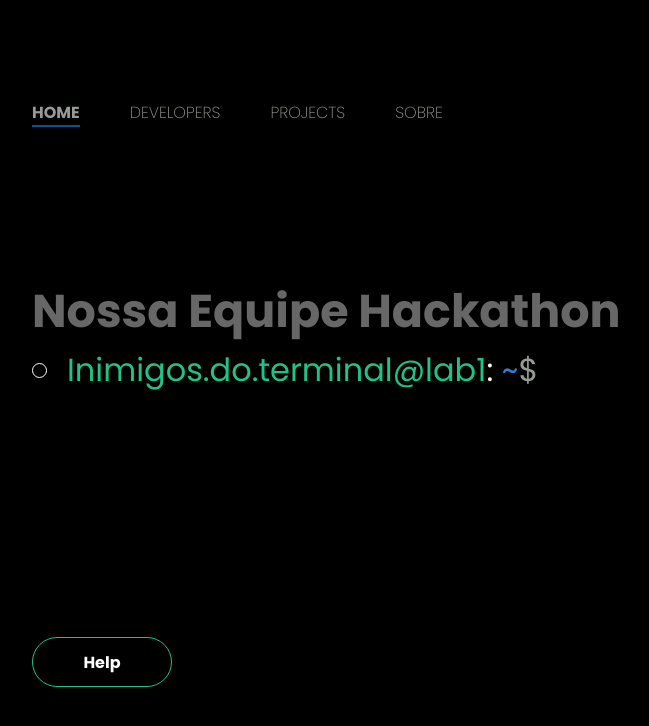
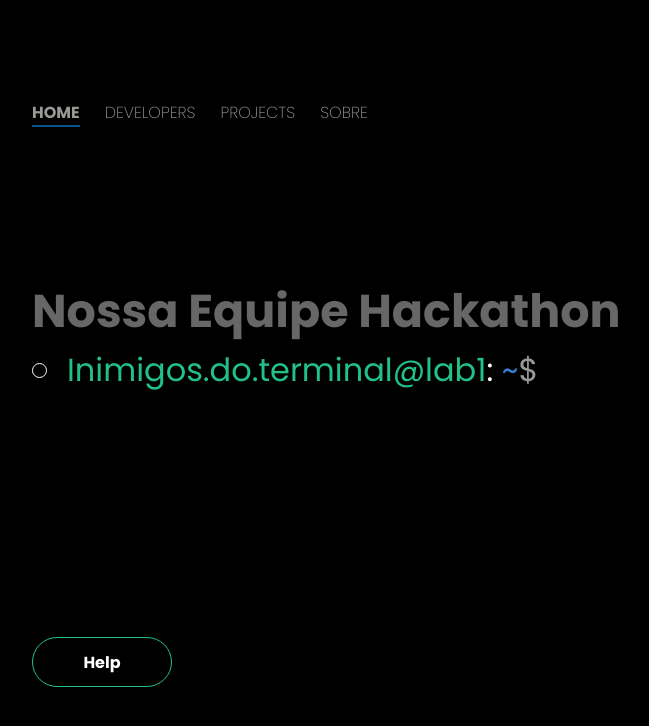
Before and after one commit to hackathon-equipe/EquipeHackaton, a Vue app: page / in a window 1280 px wide. Shown: the top 726 px of the page, without its empty margins (118-767 px from the left). Built offline with nearby package versions, Linux system fonts and the light colour scheme.

Commit message:
STYLE: alterado gap entre os links da navbar #14

```diff
--- a/src/components/navbar/DefaultNavbar.vue
+++ b/src/components/navbar/DefaultNavbar.vue
@@ -32,7 +32,7 @@ const titles = [
     padding: 100px 0px 0px 150px;
     display: flex;
     list-style: none;
-    gap: 50px;
+    gap: 25px;
     font-weight: 200;
 }
 </style>
```
